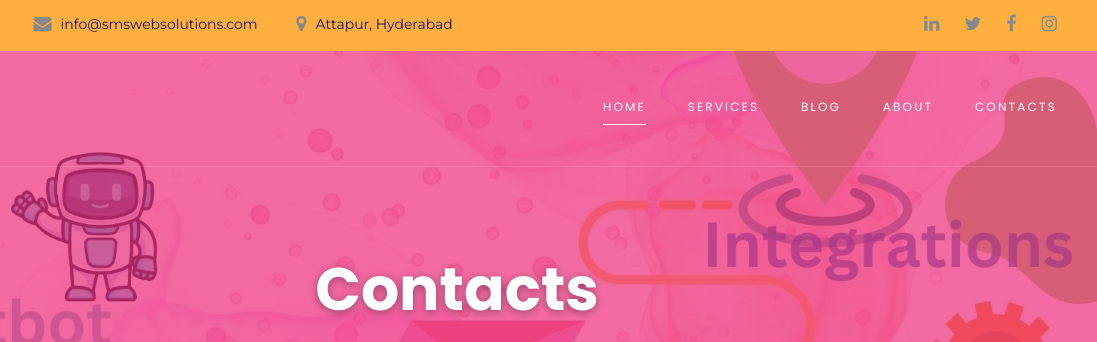
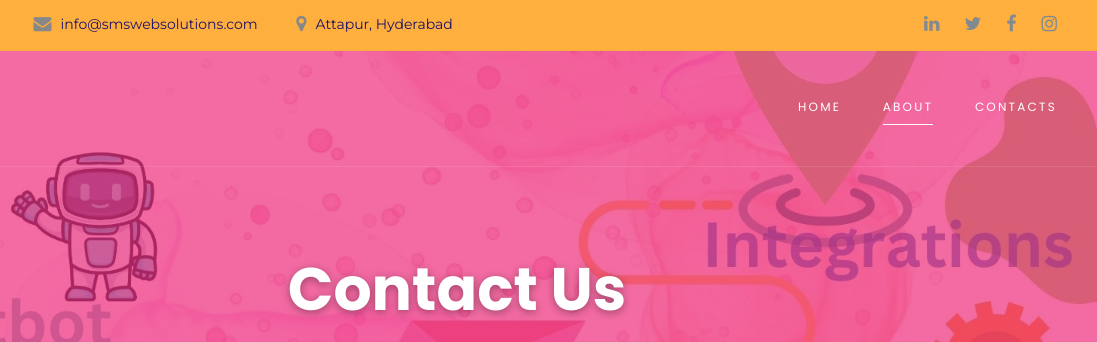
Before and after one commit to SanjayBondili/smswebsite, a plain HTML site: page code/site/contacts.html in a window 1280 px wide. Shown: the part 50-392 px from the top of the page, 183-1280 px from the left. Drawn offline with Linux system fonts and the light colour scheme; some packages are replaced by stand-ins of ours.

Commit message:
V1 released

```diff
--- a/code/site/contacts.html
+++ b/code/site/contacts.html
@@ -78,13 +78,13 @@
               <div class="rd-navbar-main-element">
                 <div class="rd-navbar-nav-wrap">
                   <ul class="rd-navbar-nav">
-                    <li class="rd-nav-item active"><a class="rd-nav-link" href="index.html">Home</a>
+                    <li class="rd-nav-item"><a class="rd-nav-link" href="index.html">Home</a>
                     </li>
-                    <li class="rd-nav-item"><a class="rd-nav-link" href="index.html">Services</a>
+                    <!-- <li class="rd-nav-item"><a class="rd-nav-link" href="index.html">Services</a>
                     </li>
                     <li class="rd-nav-item"><a class="rd-nav-link" href="index.html">Blog</a>
-                    </li>
-                    <li class="rd-nav-item"><a class="rd-nav-link" href="about.html">About</a>
+                    </li> -->
+                    <li class="rd-nav-item active"><a class="rd-nav-link" href="about.html">About</a>
                     </li>
                     <!-- <li class="rd-nav-item"><a class="rd-nav-link" href="typography.html">Typography</a>
                     </li> -->
@@ -103,7 +103,7 @@
         <div class="container">
           <div class="row justify-content-center">
             <div class="col-xl-10 text-center">
-              <h1 class="font-weight-bold wow fadeInLeft">Contacts</h1>
+              <h1 class="font-weight-bold wow fadeInLeft">Contact Us</h1>
               <p class="intro-description wow fadeInRight">Thank you for considering Sms Web Solutions. We look forward to connecting with you and exploring how we can contribute to your success.</p>
             </div>
           </div>
```
Also changed, not shown: code/site/about.html (+4 -4 lines), code/site/index.html (+5 -5 lines), code/site/images/home-1-570x703-1 (2).jpg (added), code/site/images/home-1-570x703-1.jpg (added), code/site/images/home-1-570x703-3.jpg (added), code/site/images/home-1-570x703.jpg, code/site/images/home-2-636x480-1.jpg (added), code/site/images/home-2-636x480.jpg, code/site/images/team-classic-1-370x397.jpg, code/site/images/team-classic-2-370x397.jpg, code/site/images/team-classic-3-370x397.jpg, code/site/images/user-1-216x216-1.jpg (added), code/site/images/user-1-216x216.jpg, code/site/images/user-2-216x216-1.jpg (added), 5 more files.
